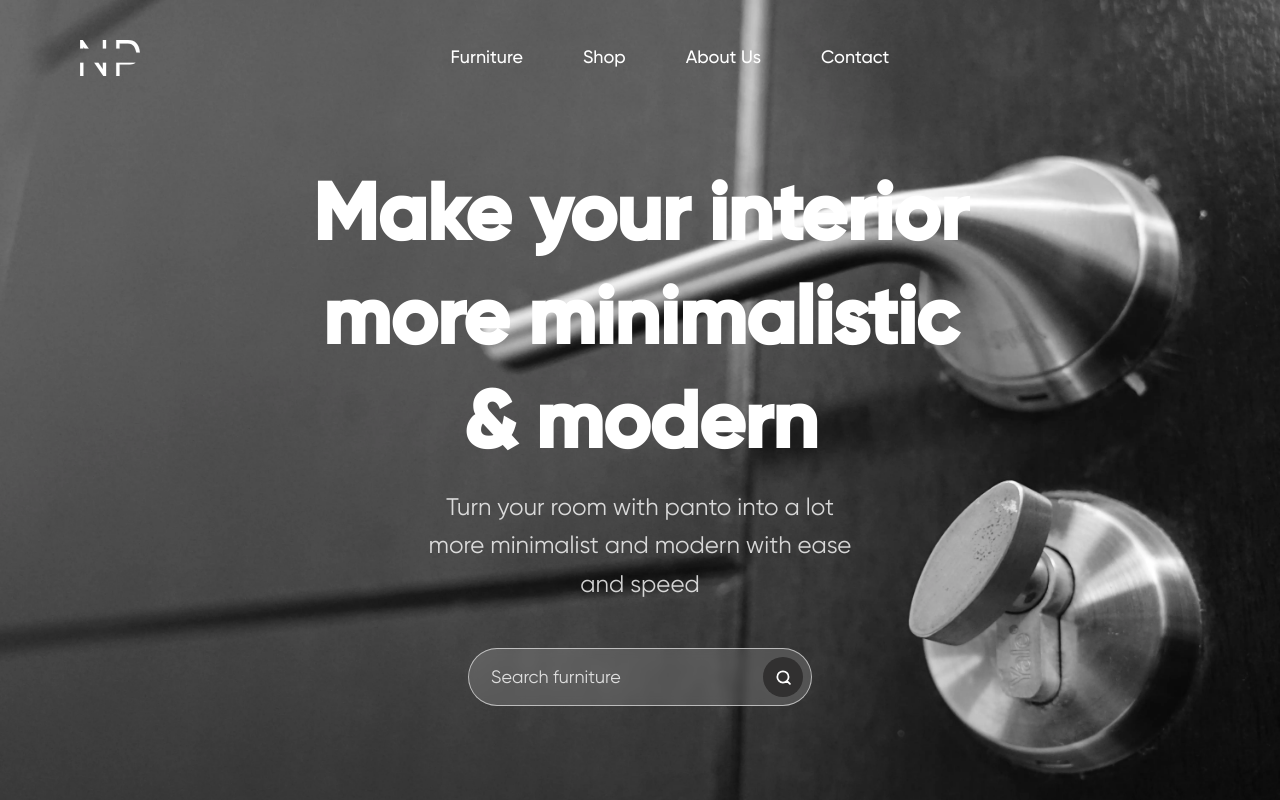
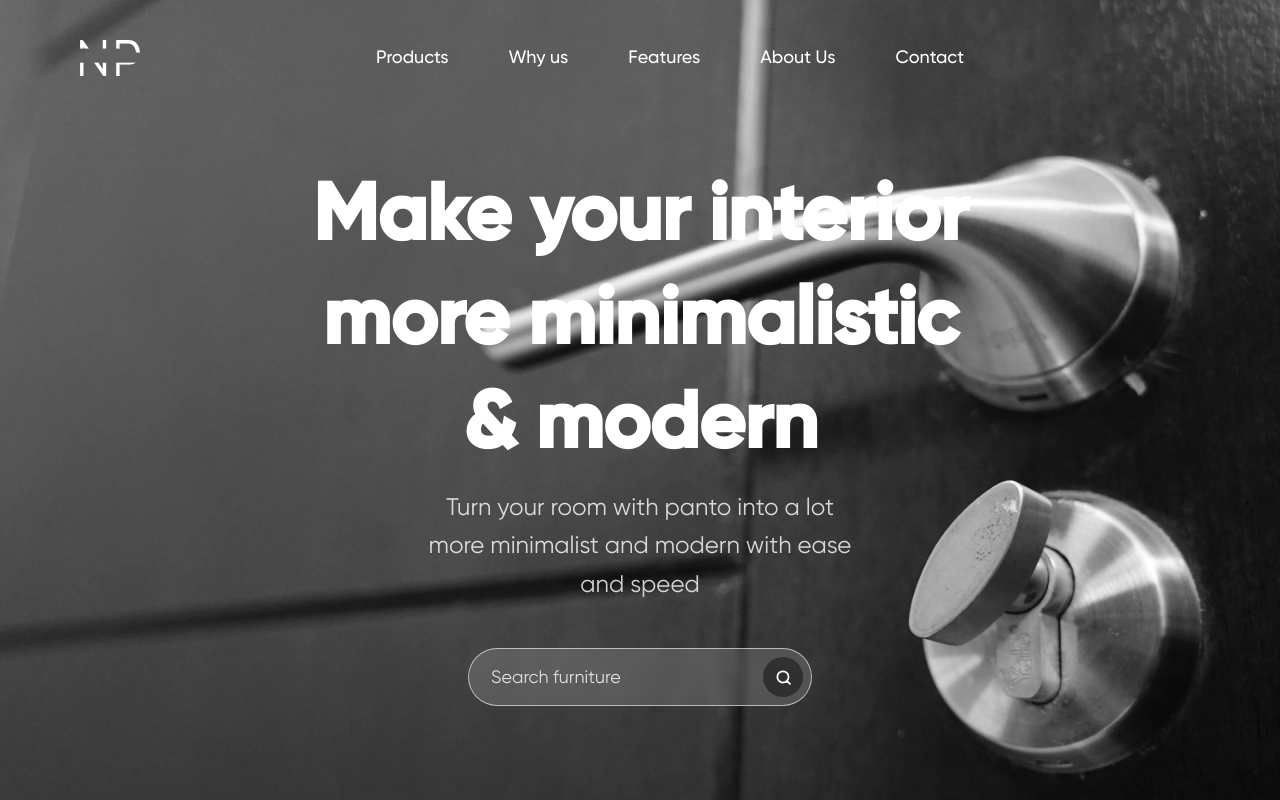
Before and after one commit to JavokhirMurodov1626/Door-Handles, an Angular app: page / in a window 1280 px wide. Shown: the top 800 px of the page. Built offline with nearby package versions, Linux system fonts and the light colour scheme.

Commit message:
anchor links has been updated

```diff
--- a/src/app/contact-section/contact-section.component.html
+++ b/src/app/contact-section/contact-section.component.html
@@ -1,4 +1,4 @@
-<section class="contact-section">
+<section class="contact-section" id="contact">
 
     <div class="contact-box">
         <div class="box-item">
--- a/src/app/img-with-sidetext/img-with-sidetext.component.html
+++ b/src/app/img-with-sidetext/img-with-sidetext.component.html
@@ -1,4 +1,4 @@
-<section class="img-with-sidetext" [ngClass]=" reversed ? 'reversed'  :''">
+<section class="img-with-sidetext" [ngClass]=" reversed ? 'reversed'  :''"  id="features">
 
     <div class="section-img-wrap">
         <div class="background-shadow-top">
--- a/src/app/navbar/navbar.component.html
+++ b/src/app/navbar/navbar.component.html
@@ -1,9 +1,10 @@
 <nav >
     <a href="#" class="navbar-brand"><img src="/assets/icons/new-logo.svg" alt=""></a>
     <ul class="nav-menu">
-            <li class="nav-item"><a href="furniture" class="nav-link h4">Furniture</a></li>
-            <li class="nav-item"><a href="shop" class="nav-link h4">Shop</a></li>
-            <li class="nav-item"><a href="about-us" class="nav-link h4">About Us</a></li>
-            <li class="nav-item"><a href="contact" class="nav-link h4">Contact</a></li>
+            <li class="nav-item"><a href="#products" class="nav-link h4">Products</a></li>
+            <li class="nav-item"><a href="#why-us" class="nav-link h4">Why us</a></li>
+            <li class="nav-item"><a href="#features" class="nav-link h4">Features</a></li>
+            <li class="nav-item"><a href="#about" class="nav-link h4">About Us</a></li>
+            <li class="nav-item"><a href="#contact" class="nav-link h4">Contact</a></li>
     </ul>
 </nav>
--- a/src/app/prices/prices.component.html
+++ b/src/app/prices/prices.component.html
@@ -1,4 +1,4 @@
-<section class="prices-section">
+<section class="prices-section" id="about">
     <div class="section-right">
         <h2>A Modern Home Starts with Truebuy.</h2>
         <p>You'll find the perfect home furnishings without breaking your budget.</p>
--- a/src/app/products-section/products-section.component.html
+++ b/src/app/products-section/products-section.component.html
@@ -1,4 +1,4 @@
-<section class="products-section">
+<section class="products-section" id="products">
     <h2>Best Selling Product</h2>
     <app-carousel></app-carousel>
     <div class="link-wrap">
--- a/src/app/why-choose-us/why-choose-us.component.html
+++ b/src/app/why-choose-us/why-choose-us.component.html
@@ -1,4 +1,4 @@
-<section class="why-choose-us">
+<section class="why-choose-us" id="why-us">
     <div class="section-title-box">
         <h2>
             Why
```
